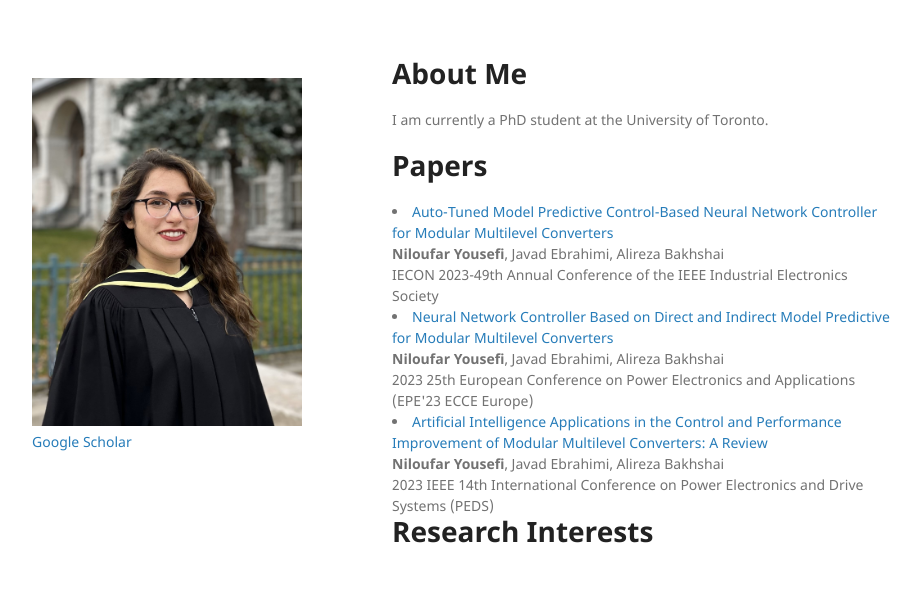
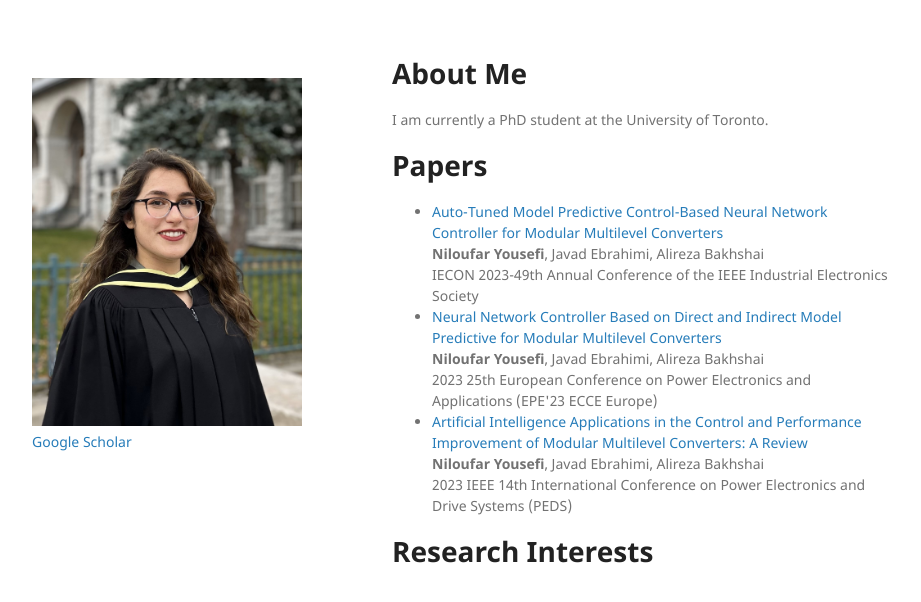
Before and after one commit to niluyou/NilufarYousefi, a Jekyll site: the page built from index.md, in a window 1280 px wide. Shown: the top 602 px of the page, without its empty margins (178-1099 px from the left). Built offline with Jekyll 4.4.1, drawn with Linux system fonts in a browser that asks for light colours.

Commit message:
Update index.md

```diff
--- a/index.md
+++ b/index.md
@@ -6,25 +6,24 @@ layout: default
 I am currently a PhD student at the University of Toronto.
 
 # Papers
-<u1>
-<li><a href="https://ieeexplore.ieee.org/abstract/document/10312231">Auto-Tuned Model Predictive Control-Based Neural Network Controller for Modular Multilevel Converters</a><br>
-<b>Niloufar Yousefi</b>, Javad Ebrahimi, Alireza Bakhshai<br>
-IECON 2023-49th Annual Conference of the IEEE Industrial Electronics Society
+<ul>
+  <li>
+    <a href="https://ieeexplore.ieee.org/abstract/document/10312231">Auto-Tuned Model Predictive Control-Based Neural Network Controller for Modular Multilevel Converters</a><br>
+    <b>Niloufar Yousefi</b>, Javad Ebrahimi, Alireza Bakhshai<br>
+    IECON 2023-49th Annual Conference of the IEEE Industrial Electronics Society
+  </li>
 
+  <li>
+    <a href="https://ieeexplore.ieee.org/abstract/document/10264657">Neural Network Controller Based on Direct and Indirect Model Predictive for Modular Multilevel Converters</a><br>
+    <b>Niloufar Yousefi</b>, Javad Ebrahimi, Alireza Bakhshai<br>
+    2023 25th European Conference on Power Electronics and Applications (EPE'23 ECCE Europe)
+  </li>
 
-</li>
+  <li>
+    <a href="https://ieeexplore.ieee.org/abstract/document/10246700">Artificial Intelligence Applications in the Control and Performance Improvement of Modular Multilevel Converters: A Review</a><br>
+    <b>Niloufar Yousefi</b>, Javad Ebrahimi, Alireza Bakhshai<br>
+    2023 IEEE 14th International Conference on Power Electronics and Drive Systems (PEDS)
+  </li>
+</ul>
 
-<li><a href="https://ieeexplore.ieee.org/abstract/document/10264657">Neural Network Controller Based on Direct and Indirect Model Predictive for Modular Multilevel Converters</a><br>
-<b>Niloufar Yousefi</b>, Javad Ebrahimi, Alireza Bakhshai<br>
-2023 25th European Conference on Power Electronics and Applications (EPE'23 ECCE Europe)
-
-
-</li>
-
-<li><a href="https://ieeexplore.ieee.org/abstract/document/10246700">Artificial Intelligence Applications in the Control and Performance Improvement of Modular Multilevel Converters: A Review</a><br>
-<b>Niloufar Yousefi</b>, Javad Ebrahimi, Alireza Bakhshai<br>
-2023 IEEE 14th International Conference on Power Electronics and Drive Systems (PEDS)
-
-</li>
-</u1>
 # Research Interests
```
